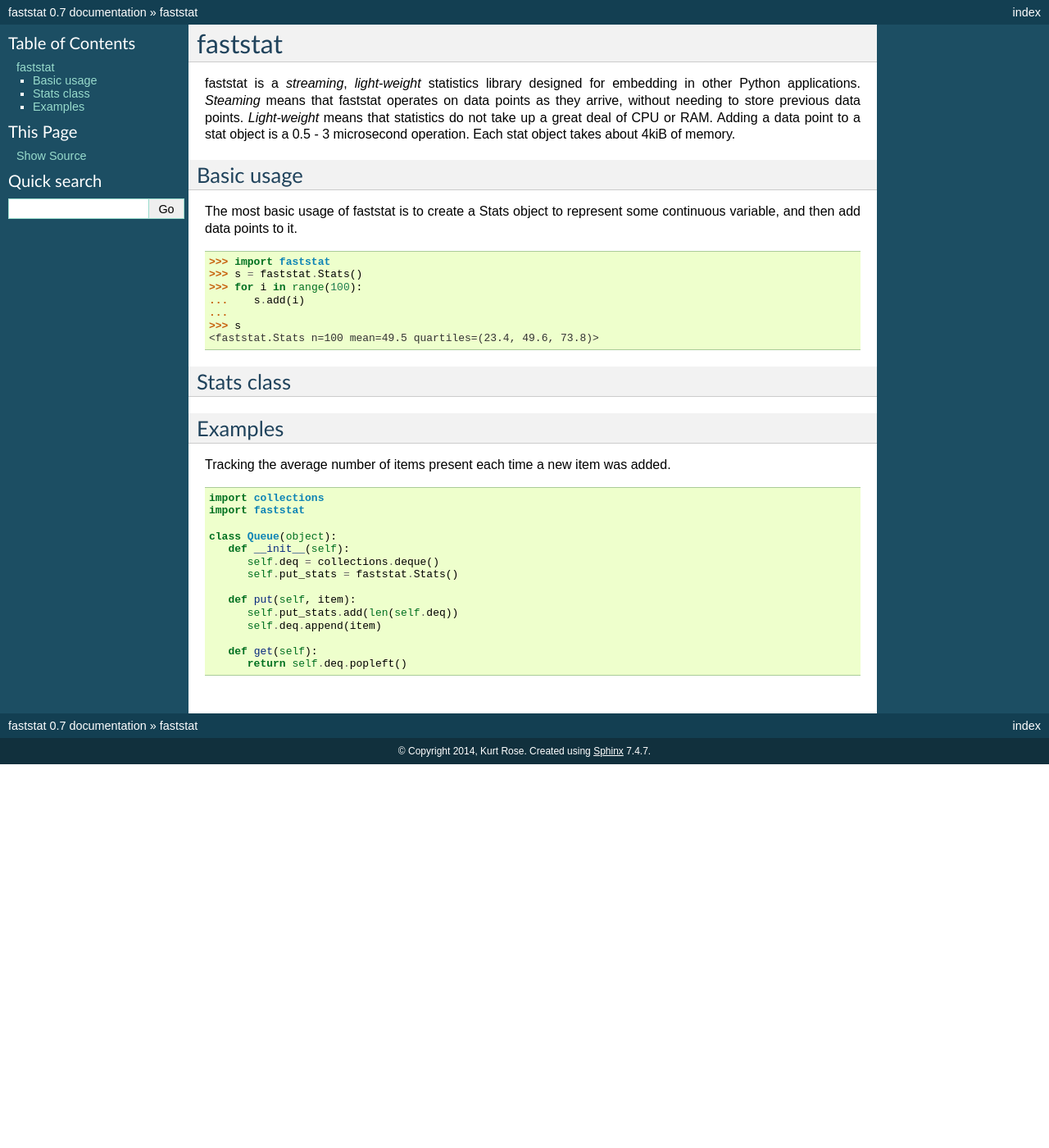
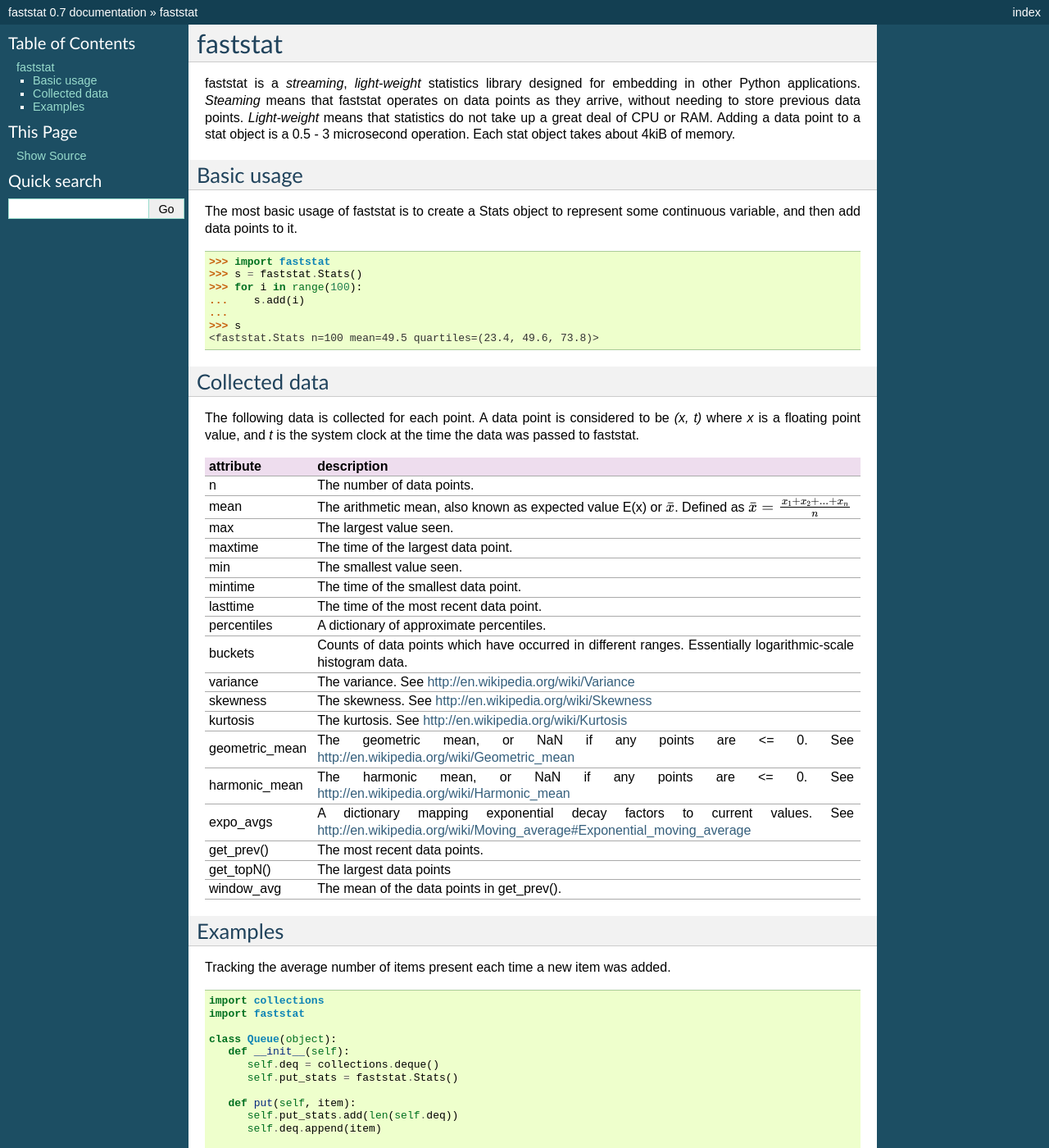
Before and after one commit to kurtbrose/faststat, a Sphinx documentation site: the page built from doc/index.rst, in a window 1280 px wide and 1400 px high. Shown: the whole window at 82% size. Built offline with Sphinx 7.4.7, drawn with Linux system fonts in a browser that asks for light colours.

Commit message:
building up docs

```diff
--- a/doc/index.rst
+++ b/doc/index.rst
@@ -26,8 +26,56 @@
    >>> s
    <faststat.Stats n=100 mean=49.5 quartiles=(23.4, 49.6, 73.8)>
 
-Stats class
------------
+Collected data
+--------------
+The following data is collected for each point.  A data point is considered to be `(x, t)`
+where `x` is a floating point value, and `t` is the system clock at the time the data was passed
+to faststat.
+
+=============== ====================================================================================
+attribute       description
+=============== ====================================================================================
+n               The number of data points.
+
+mean            The arithmetic mean, also known as expected value E(x) or
+                :math:`\bar{x}`. Defined as :math:`\bar{x} = \frac{x_1 + x_2 + ... + x_n}{n}`
+
+max             The largest value seen.
+
+maxtime         The time of the largest data point.
+
+min             The smallest value seen.
+
+mintime         The time of the smallest data point.
+
+lasttime        The time of the most recent data point.
+
+percentiles     A dictionary of approximate percentiles.
+
+buckets         Counts of data points which have occurred in different ranges.
+                Essentially logarithmic-scale histogram data.
+
+variance        The variance.  See http://en.wikipedia.org/wiki/Variance
+
+skewness        The skewness.  See http://en.wikipedia.org/wiki/Skewness
+
+kurtosis        The kurtosis.  See http://en.wikipedia.org/wiki/Kurtosis
+
+geometric_mean  The geometric mean, or NaN if any points are <= 0.
+                See http://en.wikipedia.org/wiki/Geometric_mean
+
+harmonic_mean   The harmonic mean, or NaN if any points are <= 0.
+                See http://en.wikipedia.org/wiki/Harmonic_mean
+
+expo_avgs       A dictionary mapping exponential decay factors to current values.
+                See http://en.wikipedia.org/wiki/Moving_average#Exponential_moving_average
+
+get_prev()      The most recent data points.
+
+get_topN()      The largest data points
+
+window_avg      The mean of the data points in get_prev().
+=============== ====================================================================================
 
 
 Examples
```
